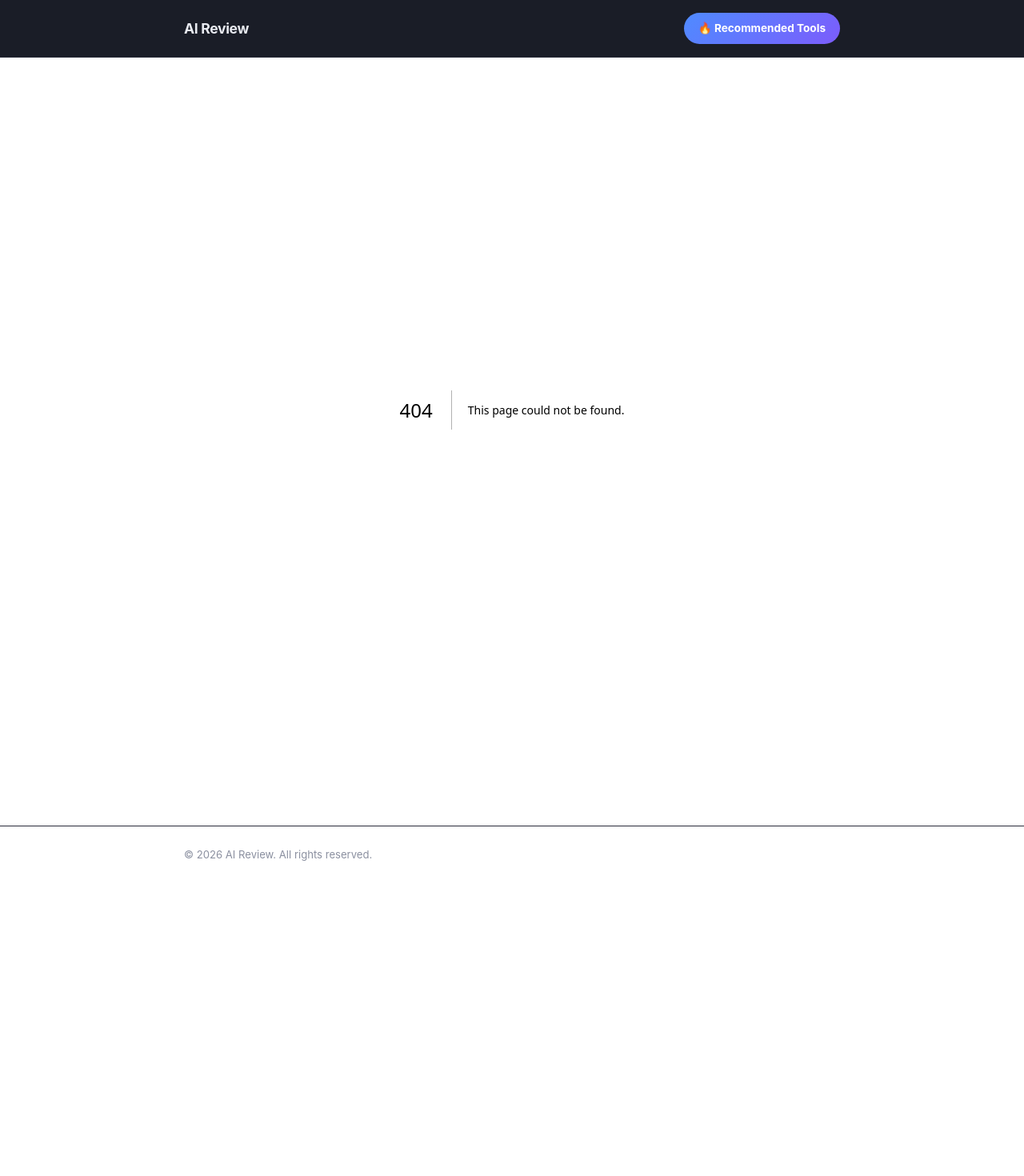
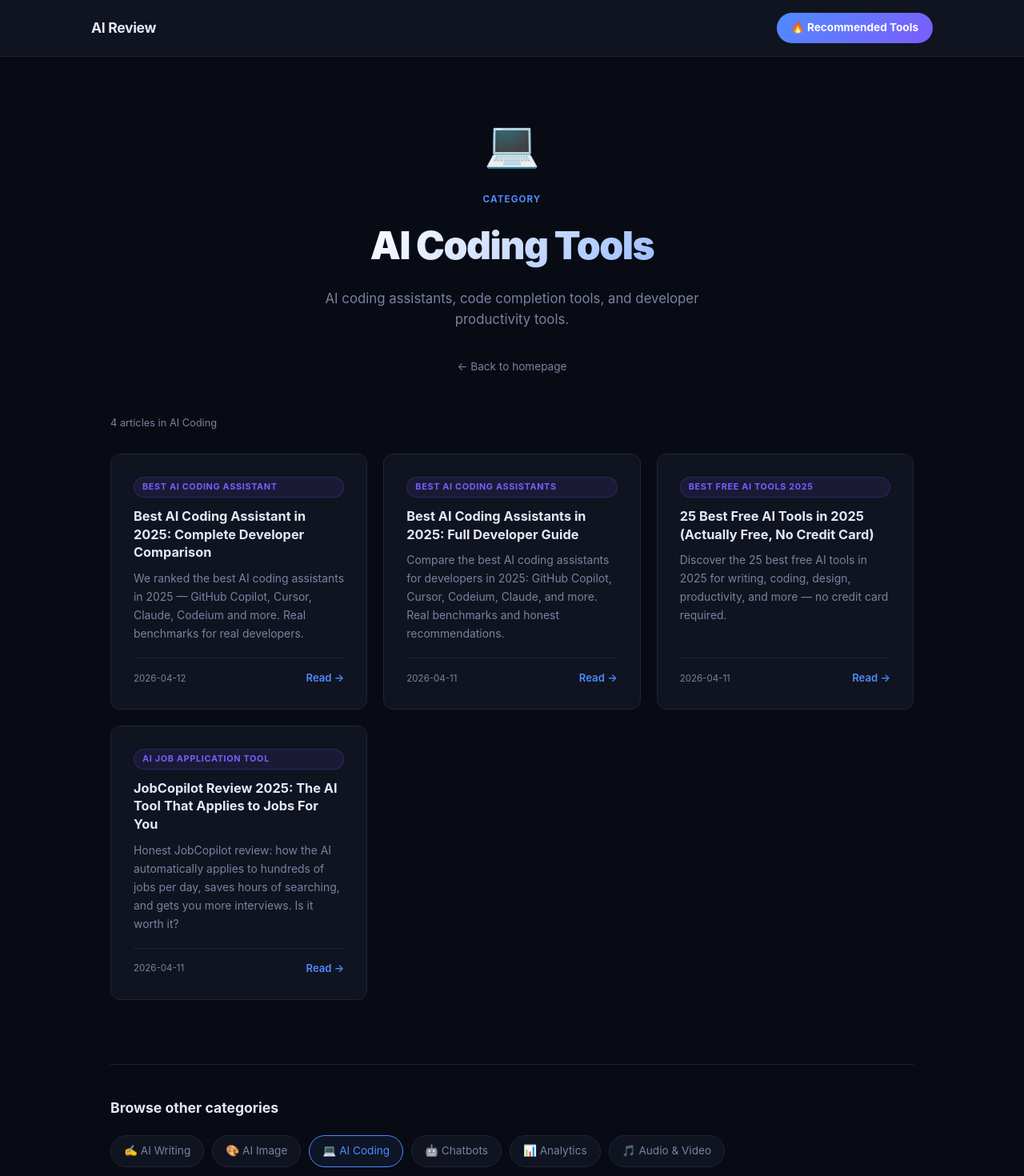
Before and after one commit to conceptsellerbills-cmyk/ai-review-tech, a Next.js app: page /category/ai-coding in a window 1280 px wide. Before the commit this address had no page. Shown: the top 1470 px of the page at 80% size. Before the commit the page ends 1103 px from the top, so only its background shows below. Built offline with nearby package versions, Linux system fonts and the light colour scheme.

Commit message:
feat: add category pages with filtered articles

```diff
--- /dev/null
+++ b/app/category/[category]/page.tsx
@@ -0,0 +1,154 @@
+import { getAllPosts } from '../../../lib/posts'
+import { notFound } from 'next/navigation'
+import type { Metadata } from 'next'
+
+const CATEGORIES: Record<string, { name: string; description: string; icon: string; keywords: string[] }> = {
+  'ai-writing': {
+    name: 'AI Writing',
+    description: 'The best AI writing tools for content creators, copywriters, and marketing teams.',
+    icon: '✍️',
+    keywords: ['writing', 'content', 'copy', 'blog', 'text', 'writer'],
+  },
+  'ai-image': {
+    name: 'AI Image',
+    description: 'AI image generators, art tools, and visual content creation platforms.',
+    icon: '🎨',
+    keywords: ['image', 'art', 'photo', 'visual', 'midjourney', 'dall-e', 'stable diffusion', 'generator'],
+  },
+  'ai-coding': {
+    name: 'AI Coding',
+    description: 'AI coding assistants, code completion tools, and developer productivity tools.',
+    icon: '💻',
+    keywords: ['coding', 'code', 'developer', 'programming', 'copilot', 'cursor', 'codeium'],
+  },
+  'chatbots': {
+    name: 'Chatbots',
+    description: 'AI chatbots, conversational AI, and virtual assistant tools.',
+    icon: '🤖',
+    keywords: ['chatbot', 'chat', 'chatgpt', 'claude', 'gemini', 'conversational', 'assistant', 'alternatives'],
+  },
+  'analytics': {
+    name: 'Analytics',
+    description: 'AI-powered data analytics, business intelligence, and insights tools.',
+    icon: '📊',
+    keywords: ['analytics', 'data', 'analysis', 'insights', 'bi', 'dashboard'],
+  },
+  'audio-video': {
+    name: 'Audio & Video',
+    description: 'AI voice generators, video tools, and audio production platforms.',
+    icon: '🎵',
+    keywords: ['voice', 'audio', 'video', 'speech', 'sound', 'music', 'tts'],
+  },
+}
+
+type Props = { params: Promise<{ category: string }> }
+
+export async function generateStaticParams() {
+  return Object.keys(CATEGORIES).map((category) => ({ category }))
+}
+
+export async function generateMetadata({ params }: Props): Promise<Metadata> {
+  const { category } = await params
+  const cat = CATEGORIES[category]
+  if (!cat) return {}
+  return {
+    title: cat.name + ' Tools',
+    description: cat.description,
+  }
+}
+
+export default async function CategoryPage({ params }: Props) {
+  const { category } = await params
+  const cat = CATEGORIES[category]
+  if (!cat) notFound()
+
+  const allPosts = getAllPosts()
+  const posts = allPosts.filter((p) => {
+    const text = (p.title + ' ' + (p.keyword || '') + ' ' + (p.description || '') + ' ' + p.slug).toLowerCase()
+    return cat.keywords.some((kw) => text.includes(kw))
+  })
+
+  return (
+    <>
+      <style>{`
+        *, *::before, *::after { box-sizing: border-box; margin: 0; padding: 0; }
+        :root {
+          --bg: #080b14; --surface: #0f1420; --border: #1e2535;
+          --text: #e4e8f4; --muted: #7a82a0; --accent: #4f8bff; --accent2: #7c5cfc;
+          --radius: 12px;
+        }
+        body { background: var(--bg); color: var(--text); font-family: -apple-system, BlinkMacSystemFont, "Segoe UI", sans-serif; line-height: 1.6; }
+        a { text-decoration: none; color: inherit; }
+        .container { max-width: 1100px; margin: 0 auto; padding: 0 24px; }
+        .cat-hero { padding: 64px 24px 48px; text-align: center; }
+        .cat-icon { font-size: 3.5rem; margin-bottom: 16px; display: block; }
+        .cat-eyebrow { font-size: 0.72rem; color: var(--accent); font-weight: 700; letter-spacing: 0.1em; text-transform: uppercase; margin-bottom: 10px; }
+        .cat-title { font-size: clamp(2rem, 4vw, 3rem); font-weight: 900; letter-spacing: -0.03em; margin-bottom: 14px; background: linear-gradient(135deg, #fff 30%, var(--accent)); -webkit-background-clip: text; -webkit-text-fill-color: transparent; background-clip: text; }
+        .cat-desc { color: var(--muted); font-size: 1.05rem; max-width: 560px; margin: 0 auto 32px; }
+        .back-link { display: inline-flex; align-items: center; gap: 6px; color: var(--muted); font-size: 0.85rem; }
+        .back-link:hover { color: var(--accent); }
+        .posts-section { padding: 0 0 80px; }
+        .posts-count { font-size: 0.8rem; color: var(--muted); margin-bottom: 28px; }
+        .post-grid { display: grid; grid-template-columns: repeat(auto-fill, minmax(310px, 1fr)); gap: 20px; }
+        .post-card { padding: 28px; background: var(--surface); border: 1px solid var(--border); border-radius: var(--radius); transition: border-color 0.15s, transform 0.15s; display: flex; flex-direction: column; }
+        .post-card:hover { border-color: var(--accent); transform: translateY(-2px); }
+        .post-tag { display: inline-block; padding: 3px 10px; border-radius: 20px; background: rgba(124,92,252,0.1); border: 1px solid rgba(124,92,252,0.2); color: var(--accent2); font-size: 0.68rem; font-weight: 700; letter-spacing: 0.06em; text-transform: uppercase; margin-bottom: 12px; }
+        .post-card h3 { font-size: 1.02rem; font-weight: 700; line-height: 1.4; margin-bottom: 10px; }
+        .post-card h3 a:hover { color: var(--accent); }
+        .post-card p { color: var(--muted); font-size: 0.87rem; line-height: 1.65; flex: 1; margin-bottom: 18px; }
+        .post-card-footer { display: flex; align-items: center; justify-content: space-between; padding-top: 14px; border-top: 1px solid var(--border); }
+        .post-date { font-size: 0.72rem; color: var(--muted); }
+        .post-link { font-size: 0.82rem; color: var(--accent); font-weight: 600; }
+        .empty-state { text-align: center; padding: 60px 0; color: var(--muted); }
+        .all-cats { padding: 40px 0 80px; border-top: 1px solid var(--border); }
+        .all-cats-title { font-size: 1.1rem; font-weight: 700; margin-bottom: 20px; }
+        .cats-grid { display: flex; flex-wrap: wrap; gap: 10px; }
+        .cat-pill { display: inline-flex; align-items: center; gap: 6px; padding: 8px 16px; border-radius: 50px; background: var(--surface); border: 1px solid var(--border); font-size: 0.85rem; color: var(--muted); transition: border-color 0.15s, color 0.15s; }
+        .cat-pill:hover { border-color: var(--accent); color: var(--accent); }
+        .cat-pill.active { border-color: var(--accent); color: var(--accent); background: rgba(79,139,255,0.08); }
+      `}</style>
+
+      <div className="cat-hero">
+        <span className="cat-icon">{cat.icon}</span>
+        <div className="cat-eyebrow">Category</div>
+        <h1 className="cat-title">{cat.name} Tools</h1>
+        <p className="cat-desc">{cat.description}</p>
+        <a href="/" className="back-link">← Back to homepage</a>
+      </div>
+
+      <div className="container">
+        <section className="posts-section">
+          <div className="posts-count">{posts.length} article{posts.length !== 1 ? 's' : ''} in {cat.name}</div>
+          {posts.length === 0 ? (
+            <p className="empty-state">No articles in this category yet — check back soon!</p>
+          ) : (
+            <div className="post-grid">
+              {posts.map((post) => (
+                <article className="post-card" key={post.slug}>
+                  {post.keyword && <span className="post-tag">{post.keyword}</span>}
+                  <h3><a href={`/${post.slug}`}>{post.title}</a></h3>
+                  <p>{post.description || 'Read our expert analysis and verdict.'}</p>
+                  <div className="post-card-footer">
+                    <span className="post-date">{post.date}</span>
+                    <a href={`/${post.slug}`} className="post-link">Read →</a>
+                  </div>
+                </article>
+              ))}
+            </div>
+          )}
+        </section>
+
+        <section className="all-cats">
+          <div className="all-cats-title">Browse other categories</div>
+          <div className="cats-grid">
+            {Object.entries(CATEGORIES).map(([slug, c]) => (
+              <a key={slug} href={`/category/${slug}`} className={`cat-pill${slug === category ? ' active' : ''}`}>
+                {c.icon} {c.name}
+              </a>
+            ))}
+          </div>
+        </section>
+      </div>
+    </>
+  )
+}
```
